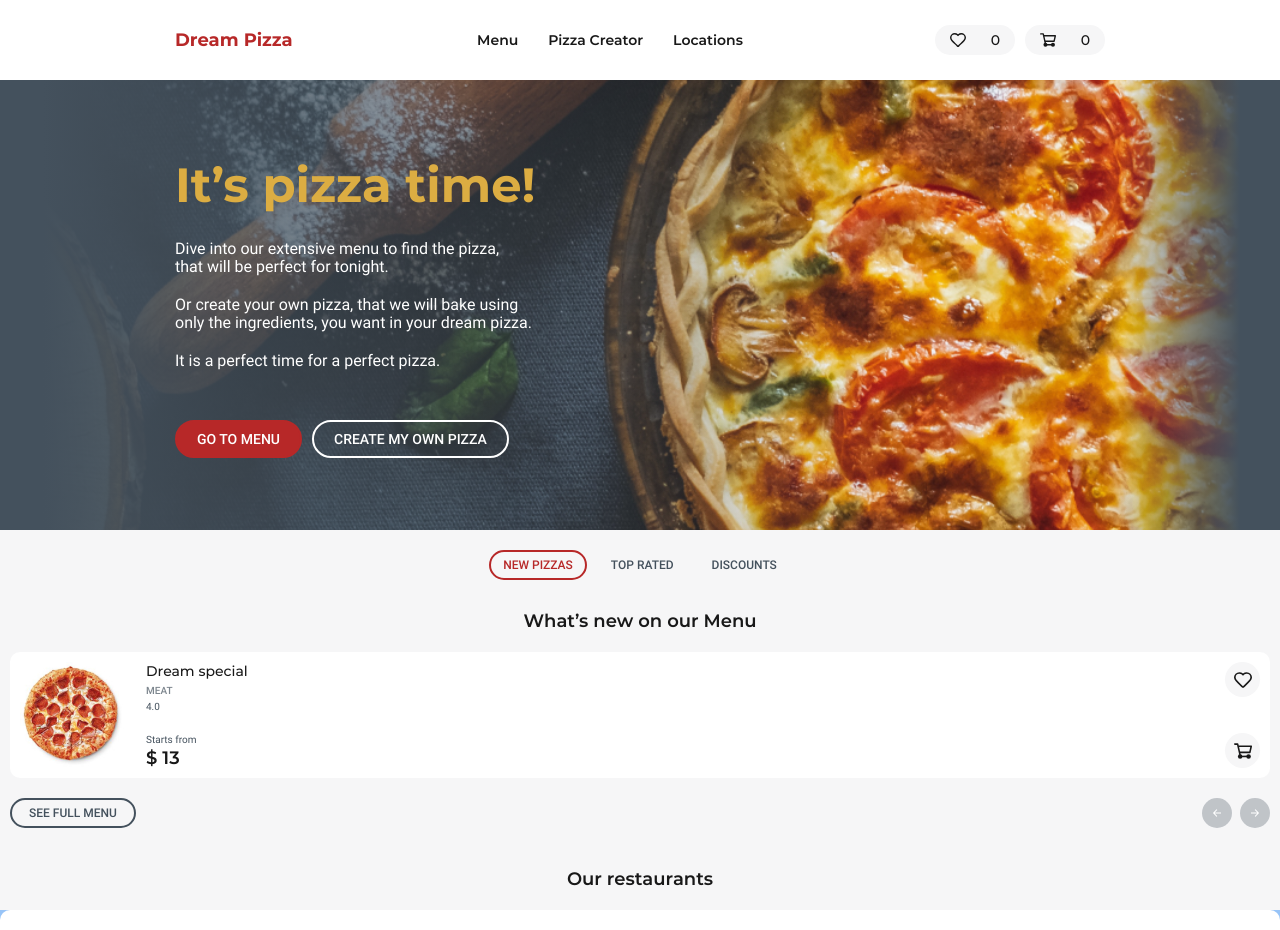
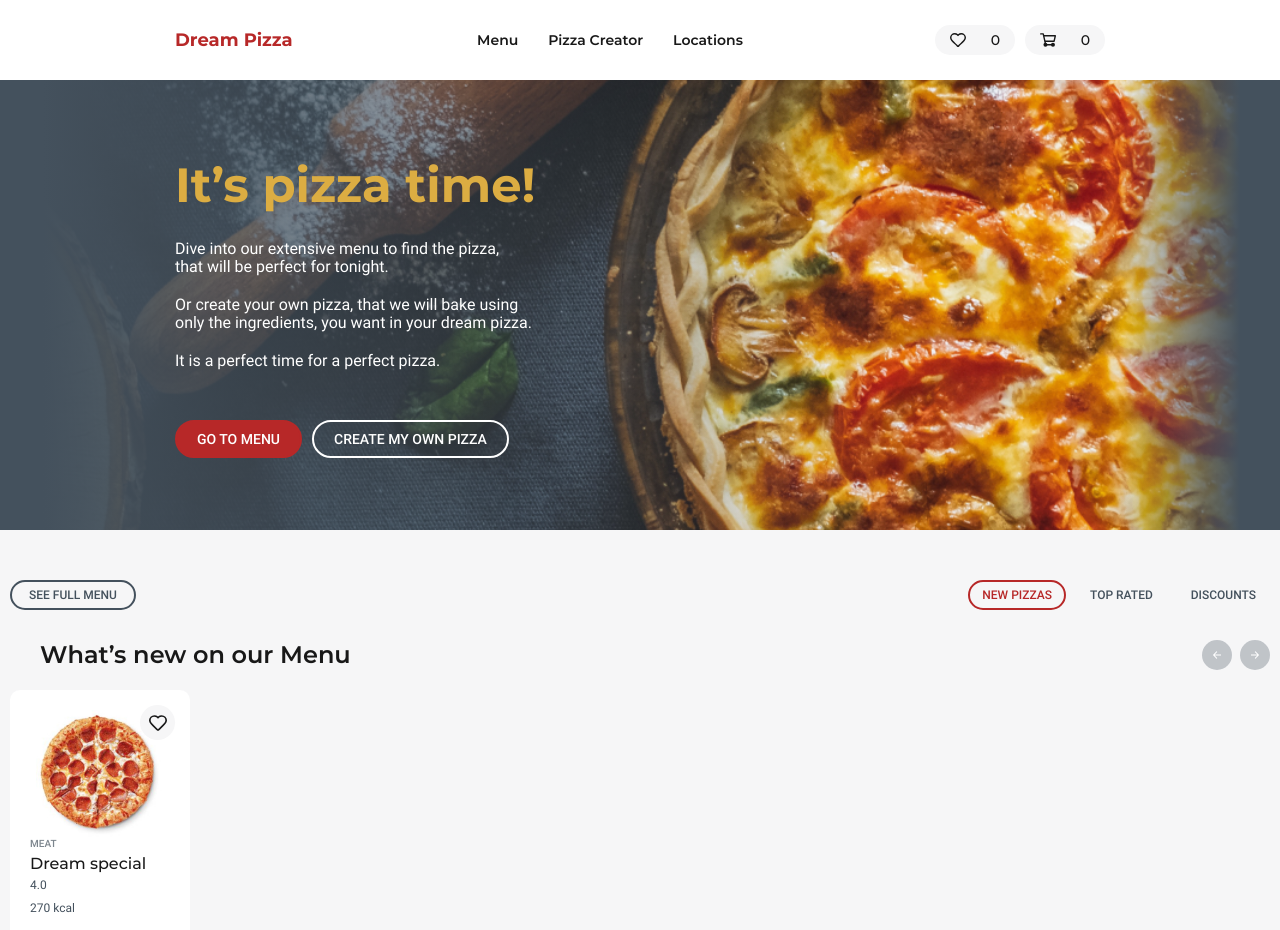
Before and after one commit to truefiesta/dream-pizza, a React app: page / in a window 1280 px wide. Shown: the top 930 px of the page. Built offline with nearby package versions, Linux system fonts and the light colour scheme.

Commit message:
Add card and cards-list styles for tablet screen

```diff
--- a/src/components/app/app.css
+++ b/src/components/app/app.css
@@ -5,18 +5,54 @@
   position: relative;
 }
 
-.home-page-controls-list {
-  position: absolute;
-  right: 10px;
-  bottom: 0;
-}
-
 @media (min-width: 320px) {
   .wrapper.menu-container {
     margin-bottom: 40px;
   }
 
-  .home-page-button-full-menu {
+  .home-page .button-full-menu {
     order: 1;
+    position: static;
+  }
+
+  .home-page .sort-list {
+    margin: 20px 0 30px 0;
+  }
+
+  .home-page .controls-list {
+    position: absolute;
+    right: 10px;
+    bottom: 0;
   }
 }
+
+@media (min-width: 600px) {
+  .home-page .button-full-menu {
+    order: 0;
+    position: absolute;
+  }
+
+  .home-page .sort-list {
+    margin: 0 0 30px 0;
+    max-width: 450px;
+    margin-left: auto;
+  }
+
+  .home-page .section-title {
+    padding-left: 30px;
+  }
+
+  .home-page .controls-list {
+    top: 60px;
+    bottom: auto;
+  }
+
+  .wrapper.menu-container {
+    flex-direction: row;
+    flex-wrap: wrap;
+  }
+
+  .cards-list-wrapper {
+    width: 100%;
+  }
+}
--- a/src/components/button-full-menu/button-full-menu.jsx
+++ b/src/components/button-full-menu/button-full-menu.jsx
@@ -3,10 +3,7 @@ import "./button-full-menu.css";
 
 const ButtonFullMenu = () => {
   return (
-    <a
-      className="button button-full-menu home-page-button-full-menu"
-      href="/menu"
-    >
+    <a className="button button-full-menu" href="/menu">
       See full menu
     </a>
   );
--- a/src/components/card/card.css
+++ b/src/components/card/card.css
@@ -106,6 +106,14 @@
     padding-right: 30px;
   }
 
+  .card-rating {
+    margin-bottom: 0;
+  }
+
+  .card-pizza-kcal {
+    display: none;
+  }
+
   .favorites-button {
     position: absolute;
     top: 10px;
@@ -139,4 +147,78 @@
   .favorites-button:hover {
     background-color: var(--medium-dark-gray);
   }
+
+  .card {
+    box-sizing: border-box;
+    width: 180px;
+    padding: 20px;
+    flex-direction: column;
+  }
+
+  .card-image-container-link {
+    margin: 0 auto;
+    width: 128px;
+    height: 128px;
+  }
+
+  .card-image-container-link img {
+    width: 128px;
+    height: 128px;
+  }
+
+  .card-details {
+    padding-right: 0;
+  }
+
+  .card-details-top {
+    display: flex;
+    flex-direction: column;
+  }
+
+  .card-title,
+  .card-title-link {
+    font-size: 16px;
+  }
+
+  .favorites-button {
+    top: 15px;
+    right: 15px;
+  }
+
+  .cart-button {
+    bottom: 15px;
+    right: 15px;
+  }
+
+  .card-rating {
+    margin-bottom: 10px;
+    order: 1;
+  }
+
+  .card-rating-value {
+    font-size: 12px;
+  }
+
+  .card-pizza-kcal {
+    display: inline-block;
+    margin: 0;
+    margin-bottom: 10px;
+    padding: 0;
+    order: 1;
+
+    font-family: "Roboto", Arial, Helvetica, sans-serif;
+    font-weight: 400;
+    font-size: 12px;
+    line-height: 12px;
+    color: var(--full-dark-gray);
+  }
+
+  .card-title {
+    order: 1;
+  }
+
+  .card-pizza-type {
+    order: 0;
+    margin-bottom: 5px;
+  }
 }
--- a/src/components/card/card.jsx
+++ b/src/components/card/card.jsx
@@ -24,6 +24,7 @@ const Card = () => {
             <span className="visually-hidden">Rating</span>
             <span className="card-rating-value">4.0</span>
           </div>
+          <p className="card-pizza-kcal">270 kcal</p>
         </div>
         <p className="card-price">
           <small>Starts from</small>
--- a/src/components/cards-list/cards-list.css
+++ b/src/components/cards-list/cards-list.css
@@ -4,3 +4,10 @@
   margin: 0;
   margin-bottom: 20px;
 }
+
+@media (min-width: 600px) {
+  .cards-list {
+    flex-direction: row;
+    flex-wrap: wrap;
+  }
+}
--- a/src/components/hero/hero.css
+++ b/src/components/hero/hero.css
@@ -9,6 +9,7 @@
     display: block;
     width: 100%;
     height: 350px;
+    margin-bottom: 50px;
 
     background-color: var(--full-dark-gray);
   }
--- a/src/components/prev-next-controls/prev-next-controls.jsx
+++ b/src/components/prev-next-controls/prev-next-controls.jsx
@@ -3,7 +3,7 @@ import "./prev-next-controls.css";
 
 const PrevNextControls = () => {
   return (
-    <ul className="controls-list home-page-controls-list">
+    <ul className="controls-list">
       <li>
         <button className="controls-button prev-button" type="button">
           <span className="visually-hidden">Go to previous items</span>
--- a/src/components/sort/sort.css
+++ b/src/components/sort/sort.css
@@ -1,9 +1,10 @@
 .sort-list {
   list-style: none;
   padding: 0;
-  margin: 20px 0 30px 0;
+  margin: 0;
 
   display: flex;
+  flex-wrap: wrap;
   justify-content: center;
 }
 
--- a/src/pages/home.jsx
+++ b/src/pages/home.jsx
@@ -12,15 +12,18 @@ const Home = () => {
   return (
     <>
       <Header />
-      <main>
+      <main className="home-page">
         <h1 className="visually-hidden">Welcome to Dream Pizza</h1>
         <Hero />
         <div className="wrapper menu-container">
           {/* TABS ?  */}
           <ButtonFullMenu />
           <Sort />
-          <h2 className="section-title">What’s new on our Menu</h2>
-          <CardsList />
+          <div className="cards-list-wrapper">
+            <h2 className="section-title">What’s new on our Menu</h2>
+            <CardsList />
+          </div>
+
           <PrevNextControls />
           {/* TABS ?  */}
         </div>
--- a/src/styles/index.css
+++ b/src/styles/index.css
@@ -116,6 +116,12 @@ img {
   .page-body {
     min-width: 600px;
   }
+
+  .section-title {
+    font-size: 24px;
+    line-height: 30px;
+    text-align: left;
+  }
 }
 
 @media (min-width: 1000px) {
```
